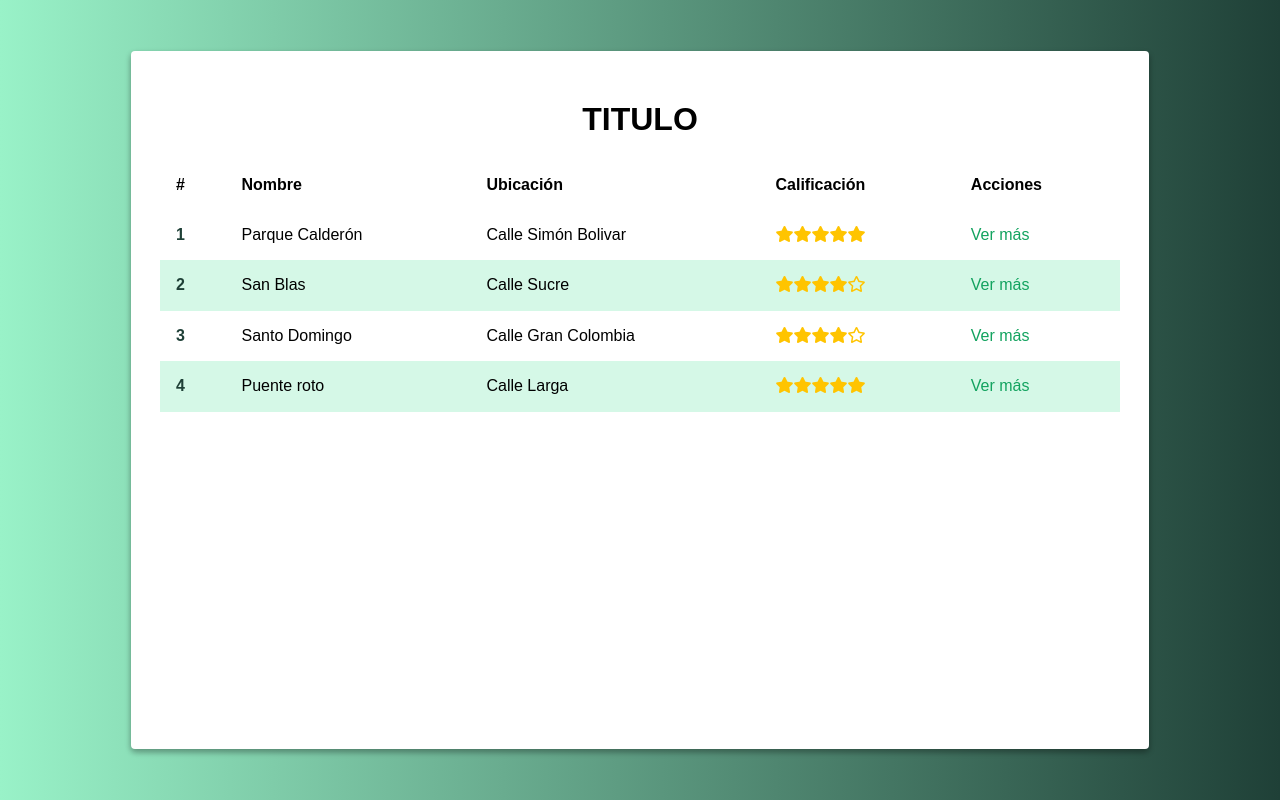
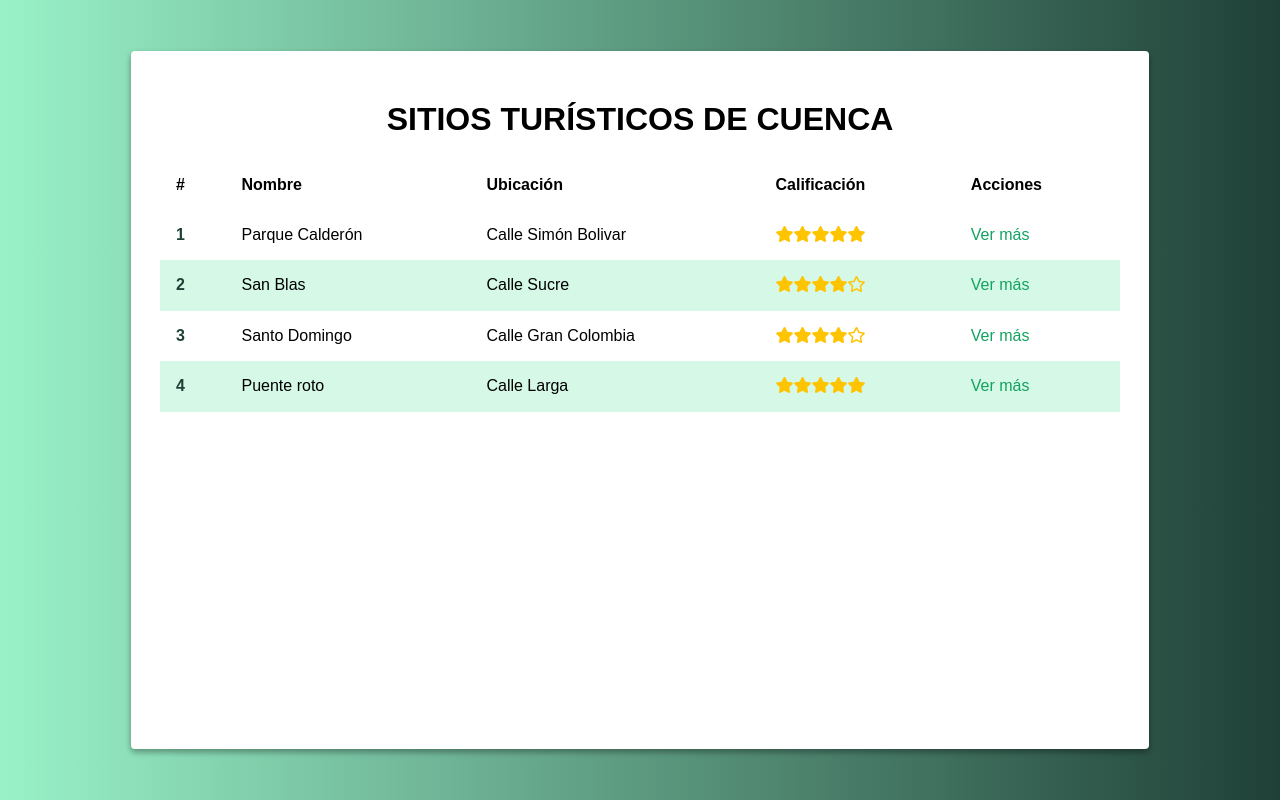
Before and after one commit to diegodavidQ/PracticaWeb, a plain HTML site: page boletines/index.html in a window 1280 px wide. Drawn offline with nearby package versions, Linux system fonts and the light colour scheme; a web font is replaced by a local one.

Commit message:
Agregar título

```diff
--- a/boletines/index.html
+++ b/boletines/index.html
@@ -1,7 +1,7 @@
 <!DOCTYPE html>
 <html lang="en">
     <head>
-        <title></title>
+        <title>Sitios Turísticos de Cuenca</title>
         <meta charset="UTF-8">
         <link rel="shortcut icon" href="favicon.ico">
         <meta name="viewport" content="width=device-width, initial-scale=1">
@@ -16,7 +16,7 @@
         <div class="container">
             <div class="content animated bounceInDown">
                 <header>
-                    <h1 class="title">Titulo</h1>
+                    <h1 class="title">Sitios Turísticos de Cuenca</h1>
                 </header>
                 <table class="table">
                     <thead>
```
Also changed, not shown: boletines/lugares/parque.html (+1 -1 lines).
